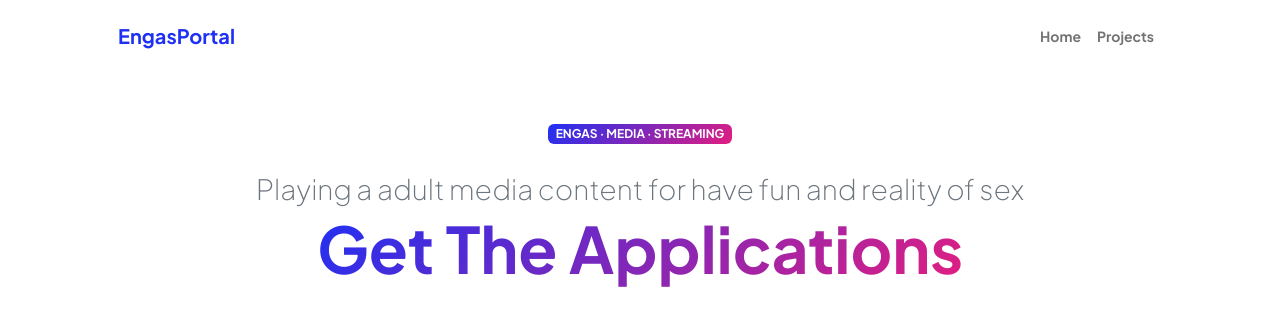
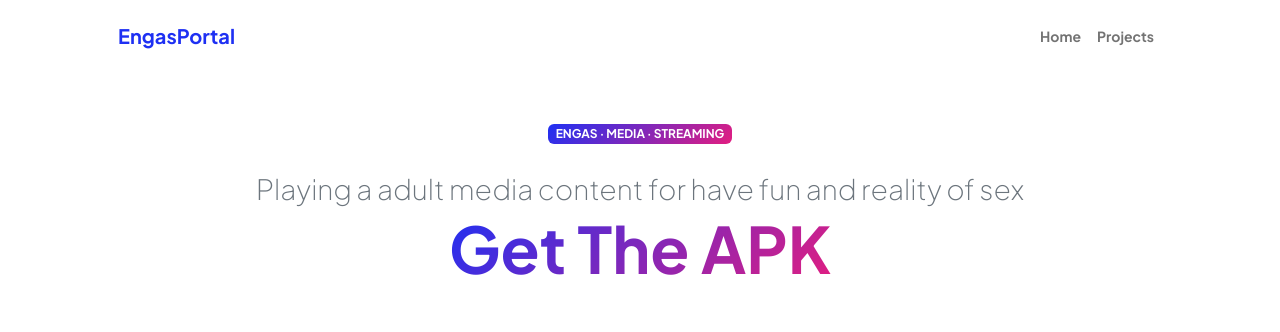
Before and after one commit to engasportal/webapps, a plain HTML site: page index.html in a window 1280 px wide. Shown: the top 332 px of the page. Drawn offline with nearby package versions, Linux system fonts and the light colour scheme.

Commit message:
Update index.html

```diff
--- a/index.html
+++ b/index.html
@@ -41,7 +41,7 @@
                             <div class="text-center text-xxl-start">
                                 <div class="badge bg-gradient-primary-to-secondary text-white mb-4"><div class="text-uppercase">Engas &middot; Media &middot; Streaming</div></div>
                                 <div class="fs-3 fw-light text-muted">Playing a adult media content for have fun and reality of sex</div>
-                                <h1 class="display-3 fw-bolder mb-5"><span class="text-gradient d-inline">Get The Applications</span></h1>
+                                <h1 class="display-3 fw-bolder mb-5"><span class="text-gradient d-inline">Get The APK</span></h1>
                                 <div class="d-grid gap-3 d-sm-flex justify-content-sm-center justify-content-xxl-start mb-3">
                                     <a class="btn btn-primary btn-lg px-5 py-3 me-sm-3 fs-6 fw-bolder" href="download/Engas_Version_1.0_Adult_By_EngasPortal.apk"><img src="assets/android.png" alt="" width="150px" height="40px"><p style="height: 4px;">Version 1.0</p></a>
                                 </div>
```
